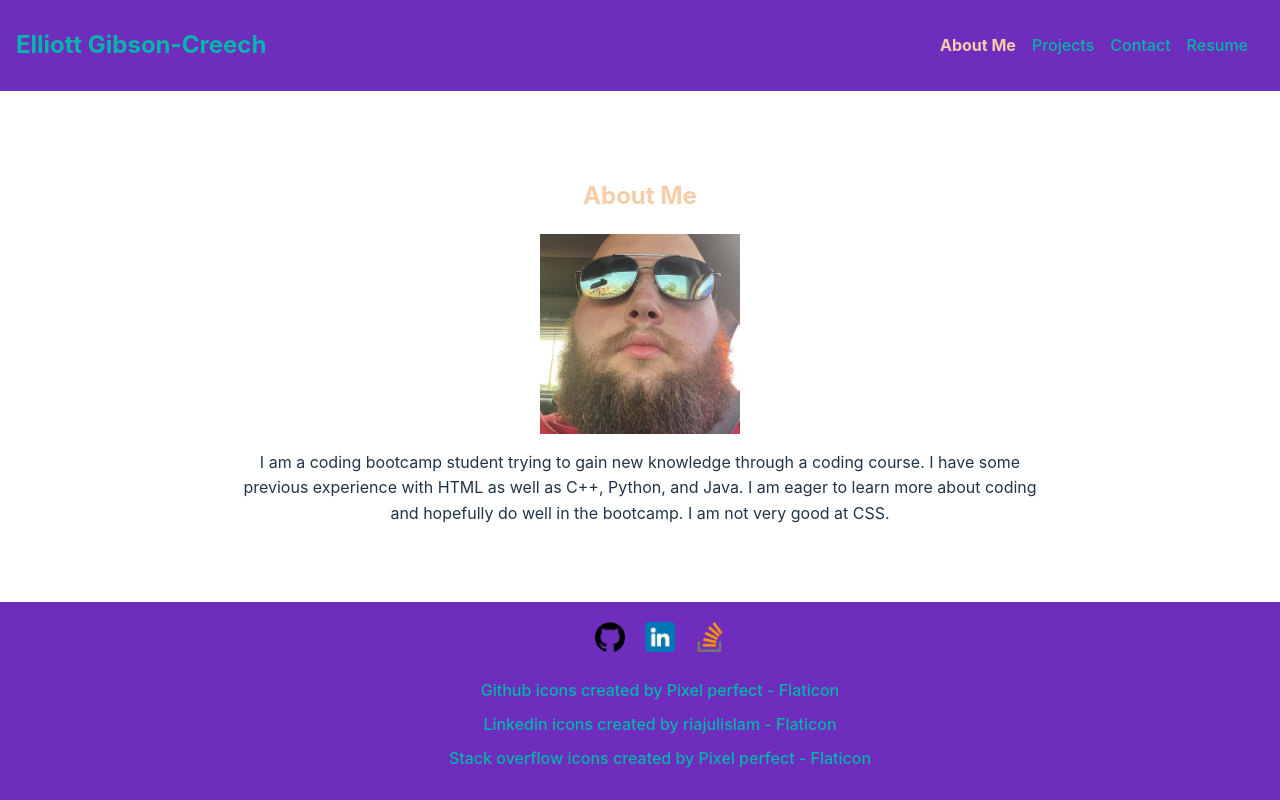
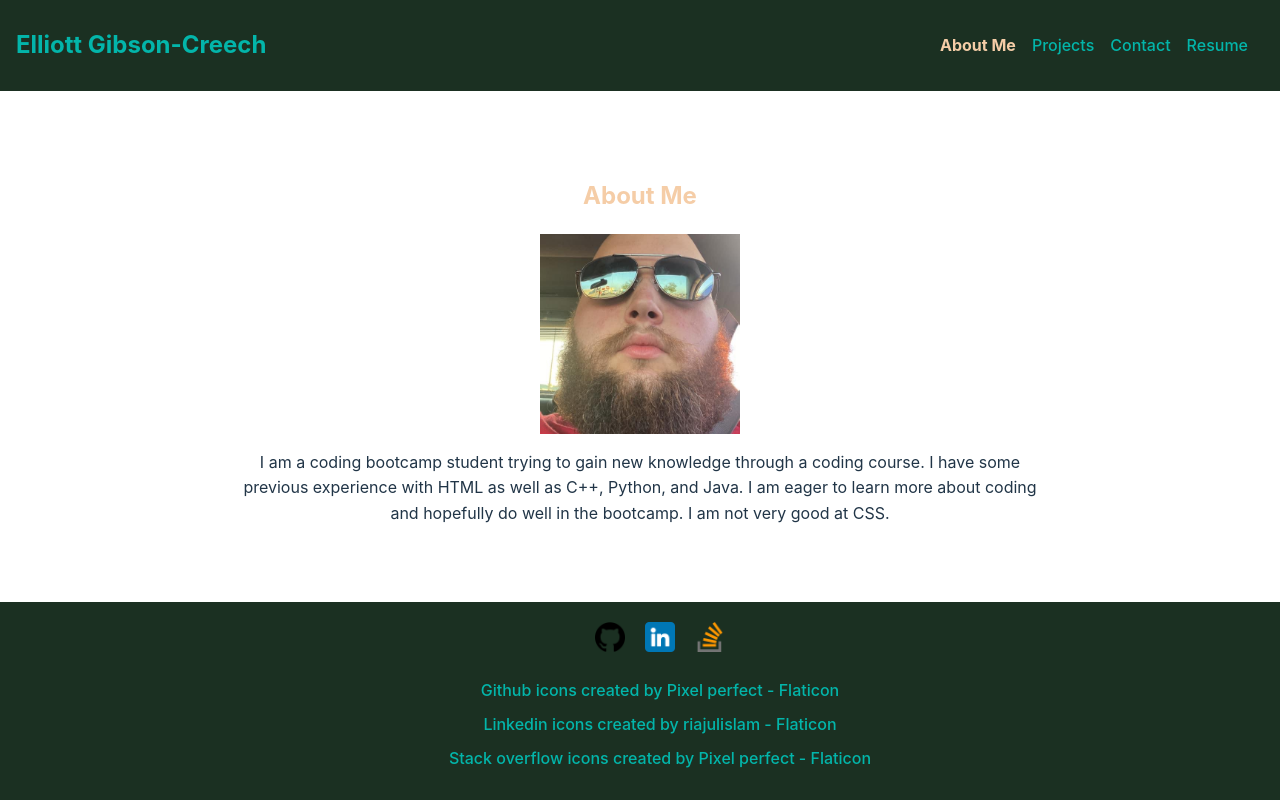
Before and after one commit to Silverfoot42/React-Portfolio, a React (Vite) app in the folder react-portfolio/: page / in a window 1280 px wide. Built offline with nearby package versions, Linux system fonts and the light colour scheme.

Commit message:
changed header and footer background to a color less hard on the eyes

```diff
--- a/react-portfolio/src/App.css
+++ b/react-portfolio/src/App.css
@@ -19,7 +19,7 @@
   justify-content: space-between;
   align-items: center;
   padding: 16px;
-  background-color: #6f2dbdff;
+  background-color: #1b3022ff;
 }
 
 .nav-items ul {
@@ -272,7 +272,7 @@ p {
 }
 
 .footer {
-  background-color: #6f2dbdff;
+  background-color: #1b3022ff;
   color: #03b5aaff;
   padding: 20px;
   text-align: center;
```
